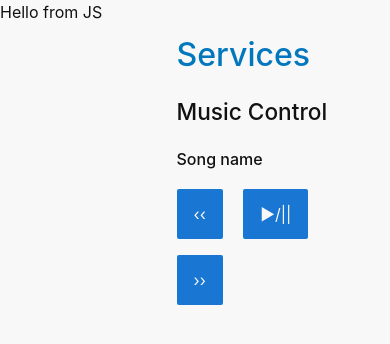
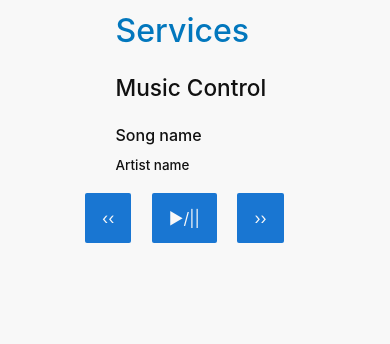
Before and after one commit to RaymondBaker/Services, a website built with webpack: page static/sound_system.html in a window 390 px wide. Built offline with nearby package versions, Linux system fonts and the light colour scheme; no server answers.

Commit message:
update song and artist name

```diff
--- a/frontend/music_control.ts
+++ b/frontend/music_control.ts
@@ -5,6 +5,9 @@ enum Music_Command {
     PREV,
     PAUSE_PLAY,
 }
+
+// Get info on load
+$(function(){update_song_info()});
 
 $(document).ready(function() {
     $("#prev_btn").click(function() {
@@ -25,12 +28,15 @@ $(document).ready(function() {
 
 function update_song_info()
 {
-    let info = $.ajax({
+    $.ajax({
         type:"GET",
-        url: "/sound_system/sound_control_current_playing"
+        url: "/sound_system/sound_control_current_playing",
+        dataType: 'json',
+        success: function(info){
+            $("#song_name_lbl").text(`${info.title}`);
+            $("#song_artist_lbl").text(`${info.artist}`);
+        }
     });
-    console.log(info);
-    $("#song_name_l").text("next");
 }
 
 function change_song(control: Music_Command) : boolean {
--- a/static/sound_system.html
+++ b/static/sound_system.html
@@ -4,35 +4,35 @@
     <meta name="viewport" content="width=device-width, initial-scale=1">
     <title>Music Control</title>
   </head>
-  <script src="js/index.js"></script>
   <link rel="stylesheet" type="text/css" href="css/main.css">
   <script src="https://ajax.googleapis.com/ajax/libs/jquery/3.3.1/jquery.min.js"></script>
   <script src="js/music_control.js"></script>
 <body>
       <div class="container">
           <div class="row">
-              <div class="col-sm-5 col-md-5"></div>
-              <div class="col-sm-7 col-md-7">
+              <div class="col-sm-3 col-md-5"></div>
+              <div class="col-sm-9 col-md-7">
                   <a href="/"><h1>Services</h1></a>
               </div>
           </div>
           <div class="row">
-              <div class="col-sm-5 col-md-5"></div>
-              <div class="col-sm-7 col-md-7">
+              <div class="col-sm-3 col-md-5"></div>
+              <div class="col-sm-9 col-md-7">
                   <h3>Music Control</h3>
               </div>
           </div>
           <div class="row">
-              <div class="col-sm-5 col-md-5">
+              <div class="col-sm-3 col-md-5">
               </div>
-              <div class="col-sm-7 col-md-7">
-                  <h5 id="song_name_l">Song name</h5>
+              <div class="col-sm-9 col-md-7">
+                  <h5 id="song_name_lbl">Song name</h5>
+                  <h6 id="song_artist_lbl">Artist name</h6>
               </div>
           </div>
           <div class="row">
-              <div class="col-sm-5 col-md-5">
+              <div class="col-sm-2 col-md-5">
               </div>
-              <div class="col-sm-7 col-md-7">
+              <div class="col-sm-10 col-md-7">
                   <button class="primary large doc" id="prev_btn">&#8249;&#8249;</button>
                   <button class="primary large doc" id="play_pause_btn">&#9654;/||</button>
                   <button class="primary large doc" id="next_btn">&#8250;&#8250;</button>
```
Also changed, not shown: static/js/music_control.js (+1 -1 lines).
